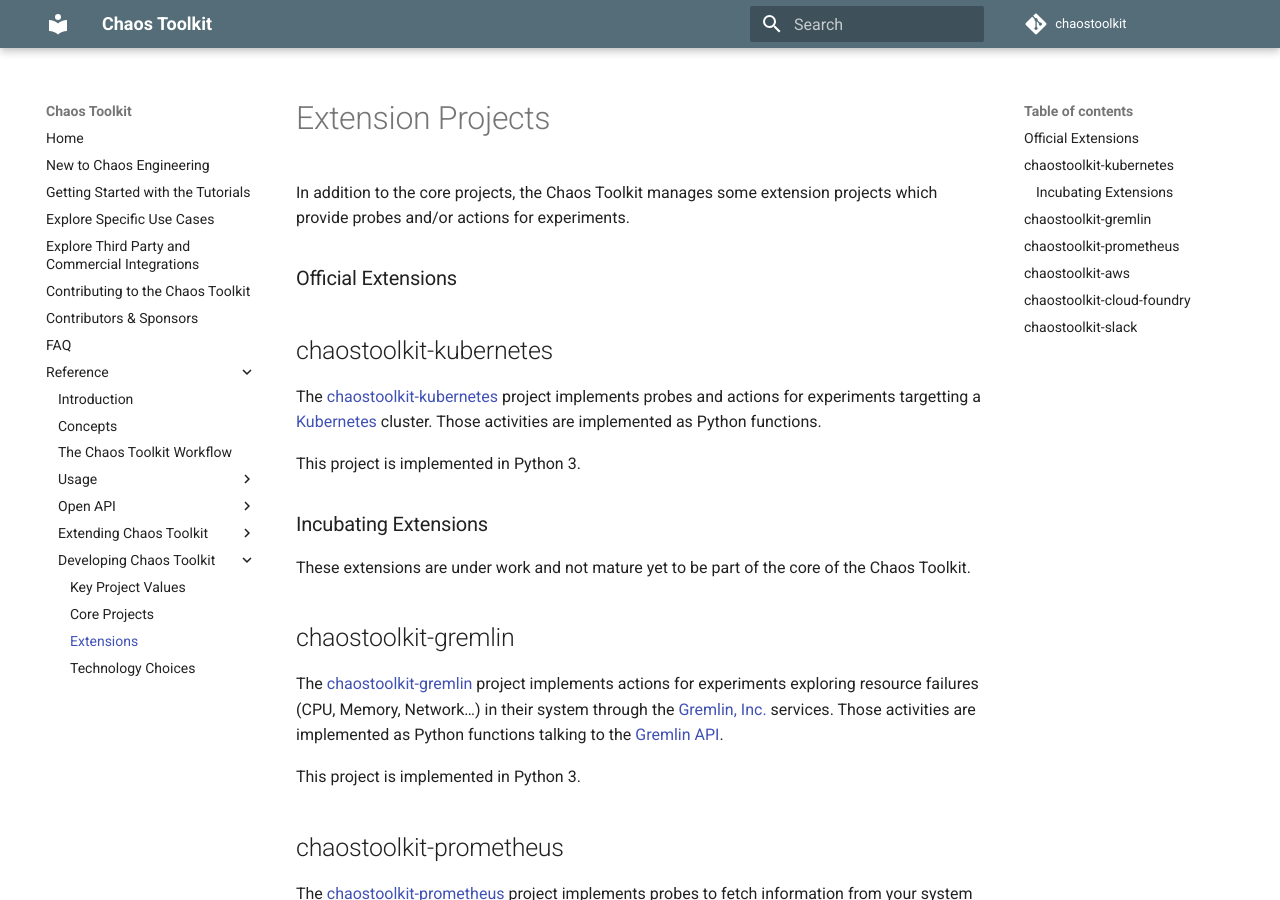
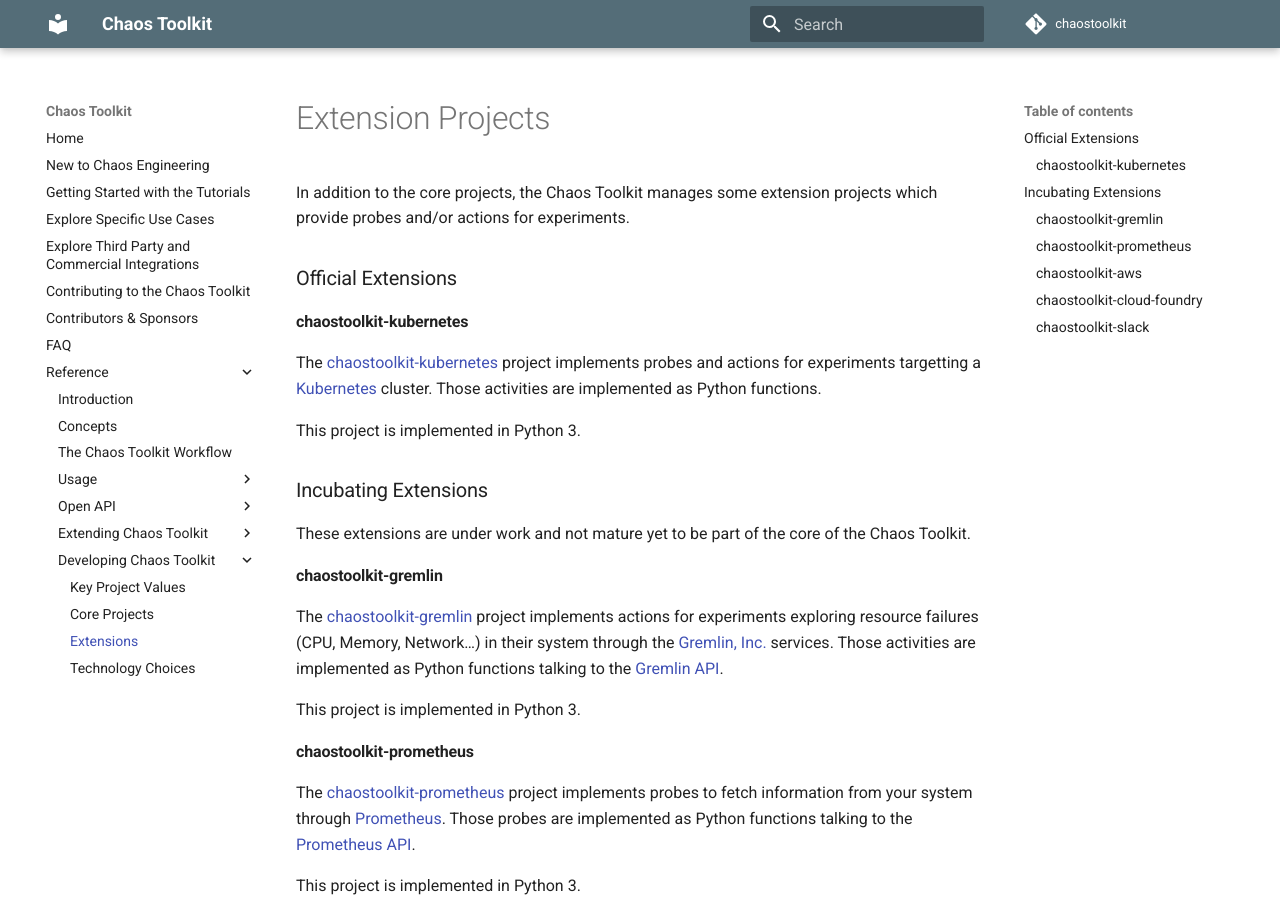
Before and after one commit to chaostoolkit/chaostoolkit-documentation, an MkDocs documentation site: the page built from sources/reference/developing/extensions.md, in a window 1280 px wide and 900 px high. Built offline with MkDocs 1.6.1 and Material for MkDocs 9.7.7, drawn with Linux system fonts in a browser that asks for light colours; comment, search, counter and statistics services are not loaded; old or Windows-style settings are respelled for this version of MkDocs.

Commit message:
indent
Signed-off-by: Sylvain Hellegouarch <sh@defuze.org>

```diff
--- a/sources/reference/developing/extensions.md
+++ b/sources/reference/developing/extensions.md
@@ -5,7 +5,7 @@
 
 ### Official Extensions
 
-## chaostoolkit-kubernetes
+#### chaostoolkit-kubernetes
 
 The [chaostoolkit-kubernetes][chaoskube] project implements probes and actions
 for experiments targetting a [Kubernetes][kubernetes] cluster. Those activities
@@ -21,7 +21,7 @@
 These extensions are under work and not mature yet to be part of the core
 of the Chaos Toolkit.
 
-## chaostoolkit-gremlin
+#### chaostoolkit-gremlin
 
 The [chaostoolkit-gremlin][chaosgremlin] project implements actions
 for experiments exploring resource failures (CPU, Memory, Network...) in their
@@ -34,7 +34,7 @@
 
 This project is implemented in Python 3.
 
-## chaostoolkit-prometheus
+#### chaostoolkit-prometheus
 
 The [chaostoolkit-prometheus][chaosprom] project implements probes to fetch
 information from your system through [Prometheus][prometheus]. Those probes
@@ -46,7 +46,7 @@
 
 This project is implemented in Python 3.
 
-## chaostoolkit-aws
+#### chaostoolkit-aws
 
 The [chaostoolkit-aws][chaosaws] project implements actions and probes
 for experiments exploring chaos engineering against your [AWS][aws] environment.
@@ -59,7 +59,7 @@
 
 This project is implemented in Python 3.
 
-## chaostoolkit-cloud-foundry
+#### chaostoolkit-cloud-foundry
 
 The [chaostoolkit-cloud-foundry][chaoscf] project implements actions and probes
 for experiments exploring chaos engineering against your [Cloud Foundry][cf]
@@ -72,7 +72,7 @@
 
 This project is implemented in Python 3.
 
-## chaostoolkit-slack
+#### chaostoolkit-slack
 
 The [chaostoolkit-slack][chaosslack] project implements the notification
 interface to push Chaos Toolkit events to Slack channels.
```
